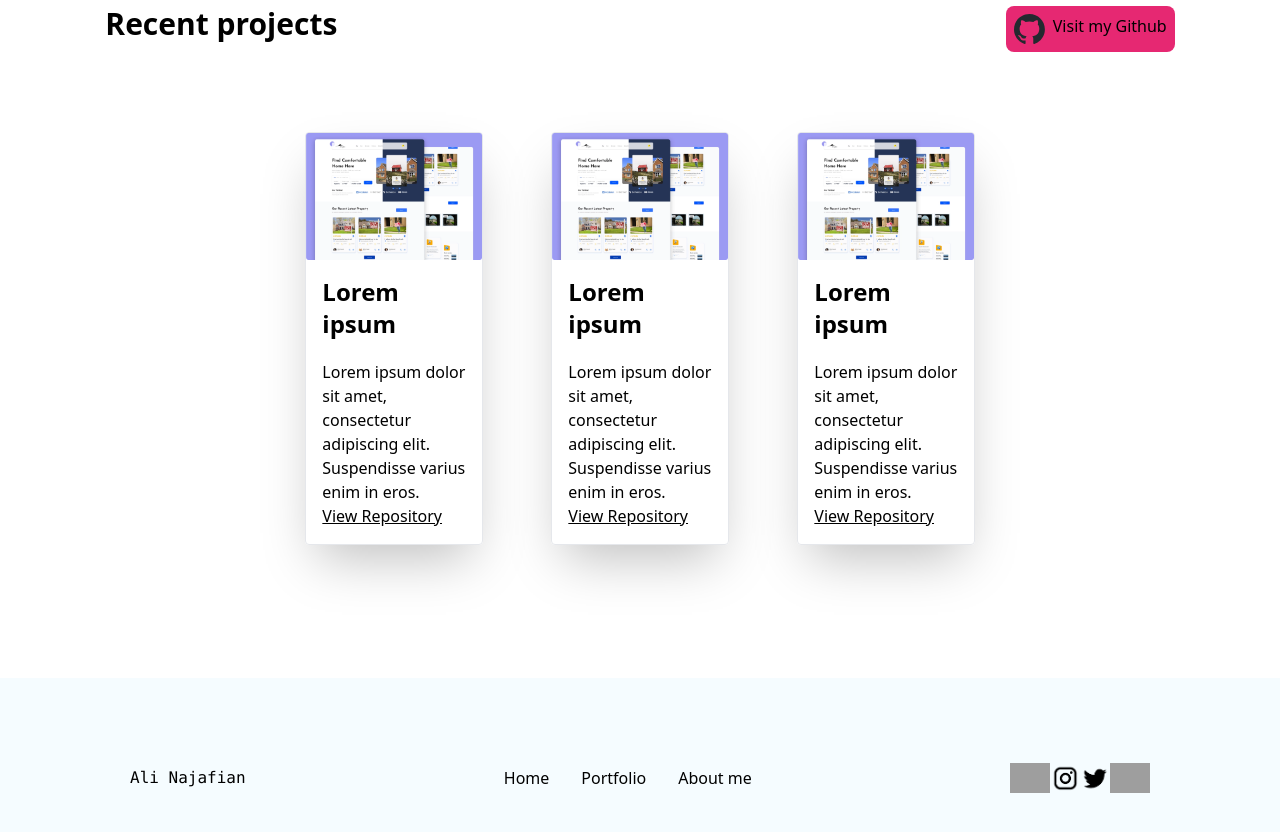
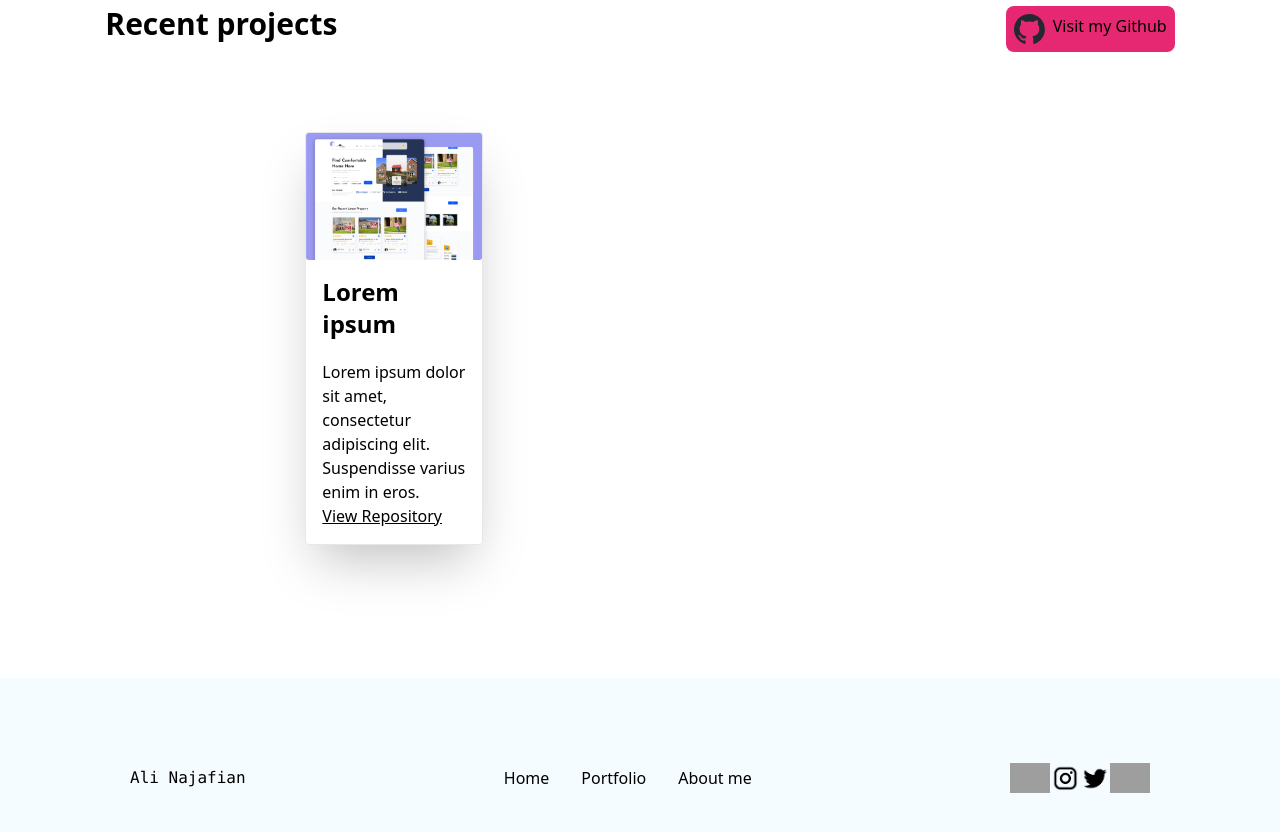
Before and after one commit to goofySunny/Portfolio, an Angular app: page /home in a window 1280 px wide. Shown: the part 2760-3592 px from the top of the page. Built offline with nearby package versions, Linux system fonts and the light colour scheme; grey boxes are pictures that could not be loaded.

Commit message:
Removed all except one card so I can switch them with ngFor

```diff
--- a/src/app/pages/landing-page/landing-page.component.html
+++ b/src/app/pages/landing-page/landing-page.component.html
@@ -141,28 +141,6 @@
                 <span class="underline">View Repository</span>
             </div>
         </div>
-        <div class="border rounded mx-5 mt-10 flex flex-col md:w-1/4 shadow-2xl">
-            <div>
-                <img src="assets/project.png" alt="">
-            </div>
-            <div class="p-4">
-                <h4 class="text-2xl font-bold">Lorem ipsum</h4>
-                <p class="mt-5">Lorem ipsum dolor sit amet, consectetur adipiscing elit. Suspendisse varius enim in
-                    eros.</p>
-                <span class="underline">View Repository</span>
-            </div>
-        </div>
-        <div class="border rounded mx-5 mt-10 flex flex-col md:w-1/4 shadow-2xl">
-            <div>
-                <img src="assets/project.png" alt="">
-            </div>
-            <div class="p-4">
-                <h4 class="text-2xl font-bold">Lorem ipsum</h4>
-                <p class="mt-5">Lorem ipsum dolor sit amet, consectetur adipiscing elit. Suspendisse varius enim in
-                    eros.</p>
-                <span class="underline">View Repository</span>
-            </div>
-        </div>
     </div>
 </div>
 <!-- Recent projects -->
```
